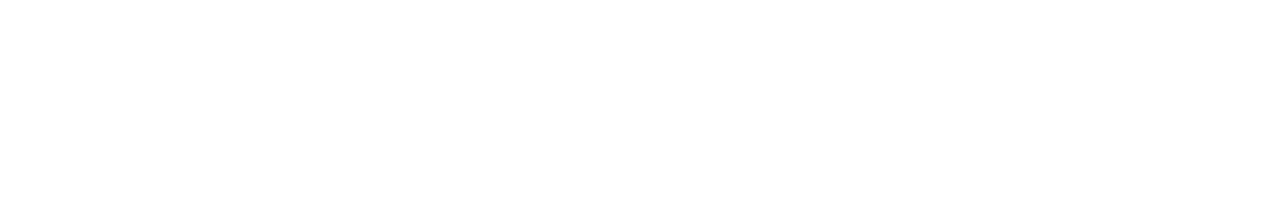
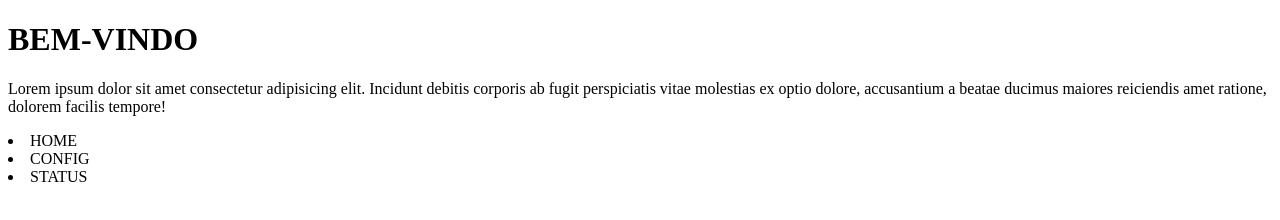
Before and after one commit to GloboBallt/ads_intro_git, a plain HTML site: page index.html in a window 1280 px wide. Drawn offline with Linux system fonts and the light colour scheme.

Commit message:
Second commit!

```diff
--- a/index.html
+++ b/index.html
@@ -7,6 +7,16 @@
     <title>Document</title>
 </head>
 <body>
-
+    <h1>BEM-VINDO</h1>
+    <p>
+        Lorem ipsum dolor sit amet consectetur adipisicing elit. Incidunt debitis corporis
+        ab fugit perspiciatis vitae molestias ex optio dolore, accusantium a beatae ducimus
+        maiores reiciendis amet ratione, dolorem facilis tempore!
+    </p>
+    <nav>
+        <li>HOME</li>
+        <li>CONFIG</li>
+        <li>STATUS</li>
+    </nav>
 </body>
 </html>
```
